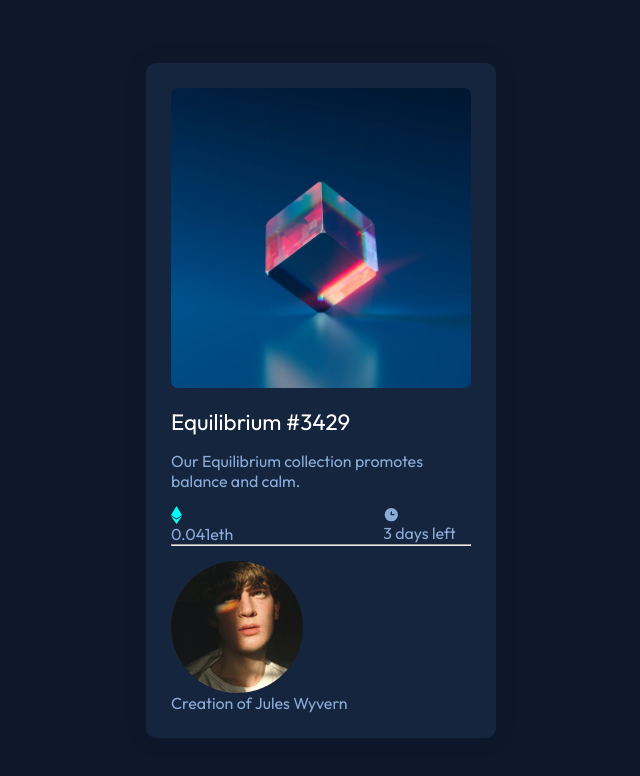
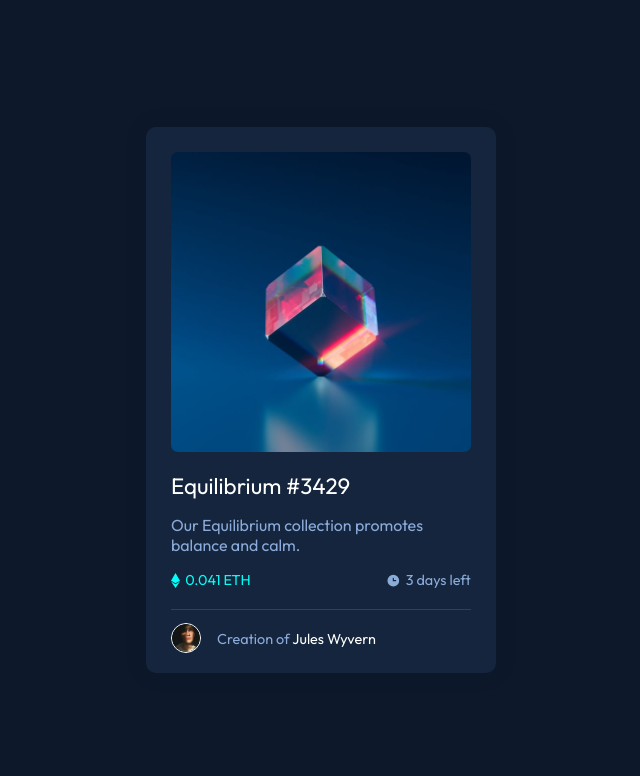
Before and after one commit to MuminaA/NFTcardcomponentchallange, a plain HTML site: page index.html in a window 1280 px wide. Shown: the whole page, without its empty margins (319-959 px from the left). Drawn offline with Linux system fonts and the light colour scheme; a web font is replaced by a local one.

Commit message:
desktop-design complete

```diff
--- a/index.html
+++ b/index.html
@@ -16,11 +16,14 @@
                 <h1 class="name">Equilibrium #3429</h1>
                 <p>Our Equilibrium collection promotes<span class="break">balance</span> and calm.</p>
                 <div class="price-date">
-                    <p class="price"><img src="assets/icon-ethereum.svg" class="ethereum-icon">0.041<span>eth</span></p>
+                    <p class="price"><img src="assets/icon-ethereum.svg" class="ethereum-icon">0.041 ETH</p>
                     <p class="time"><img src="assets/icon-clock.svg" class="clock-icon">3 days left</p>
                 </div>
                 <hr>
-                <p class="artist"><img src="assets/image-avatar.png" class="avatar-img" alt='creator avatar'>Creation of <spanc class="creator-name">Jules Wyvern</span></p>
+                <div class="avatar-artist">
+                    <img src="assets/image-avatar.png" class="avatar-img" alt='creator avatar'>
+                    <p class="artist">Creation of <spanc class="creator-name">Jules Wyvern</span></p>
+                </div>
             </div>
         </div>
     </main>
--- a/styles.css
+++ b/styles.css
@@ -69,10 +69,68 @@ p > .break::before {
     white-space: pre;
 }
 
-.price-date {
-    display: flex;
+/*.price-date {
+    white-space: nowrap;
+}*/
+
+.price {
+    font-size: .9em;
+    color: var(--Cyan);
+    font-weight: 600px;
 }
 
-div > .time {
-    padding-left: 150px;
+.time {
+    font-size: .9em;
+    padding-left: 131px;
 }
+
+div > .price, .time, .ethereum-icon, .clock-icon {
+    display: inline-block;
+}
+
+.ethereum-icon {
+    padding-right: 5px;
+    position: relative;
+    top: 3px;
+    block-size: 15px;
+}
+
+.clock-icon {
+    padding-right: 5px;
+    position: relative;
+    top: 3px;
+    block-size: 15px;
+}
+
+hr {
+    margin-top: 20px;
+    margin-bottom: 0.2em;
+    background-color: var(--line);
+    height: 1px;
+    border: 0 none;
+}
+
+.avatar-artist {
+    white-space: nowrap;
+}
+
+.avatar-img, .artist {
+    display: inline-block;
+}
+
+.avatar-img {
+    block-size: 30px;
+    border: 1px solid white;
+    border-radius: 50%;
+    position: relative;
+    top: 9px;
+}
+
+.artist {
+    padding-left: 12px;
+    font-size: .9em;
+}
+
+.creator-name {
+    color: var(--white);
+}
```
